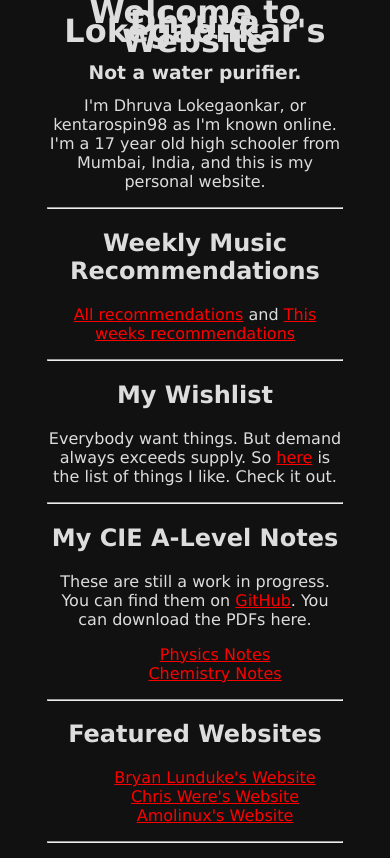
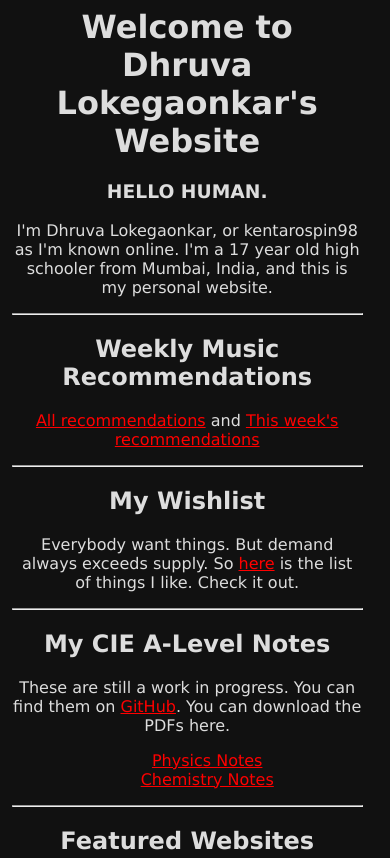
Before and after one commit to kentarospin98/neocities-kensp, a plain HTML site: page index.html in a window 390 px wide. Shown: the top 858 px of the page. Drawn offline with Linux system fonts and the light colour scheme.

Commit message:
Added new notes, changed css to accomodate smaller screens, added this weeks music rec.

```diff
--- a/index.html
+++ b/index.html
@@ -6,12 +6,12 @@
 <body>
 <div class="title">
 <h1>Welcome to Dhruva Lokegaonkar's Website</h1>
-<h3>Not a water purifier.</h3>
+<h3>HELLO HUMAN.</h3>
 </div>
 <p>I'm Dhruva Lokegaonkar, or kentarospin98 as I'm known online. I'm a 17 year old high schooler from Mumbai, India, and this is my personal website.</p>
 <hr>
 <h2>Weekly Music Recommendations</h2>
-<p> <a href="/music/">All recommendations</a> and <a href="/music/2018/02/12/">This weeks recommendations</a></p>
+<p> <a href="/music/">All recommendations</a> and <a href="/music/2018/02/19/">This week's recommendations</a></p>
 <hr>
 <h2>My Wishlist</h2>
 <p>Everybody want things. But demand always exceeds supply. So <a href="/wishlist">here</a> is the list of things I like. Check it out.</p>
--- a/style.css
+++ b/style.css
@@ -1,14 +1,15 @@
 /* CSS is how you can add style to your website, such as colors, fonts, and positioning of your
    HTML content. To learn how to do something, just try searching Google for questions like
    "how to change link color." */
-
+@media only screen {
 body {
   background-color: #111;
   color: #DDD;
   font-family: Verdana;
-  padding-left: 10%;
-  padding-right: 10%;
   text-align: center;
+  padding-left: 20%;
+  padding-right: 20%;
+  font-size: 1em;
 }
 
 a:link {
@@ -24,5 +25,21 @@ ul {
 }
 
 div.title {
-  line-height: 60%;
 }
+}
+
+@media only screen and (max-width: 768px){
+  body {
+    padding-left: 5%;
+    padding-right: 5%;
+    font-size: 1.2em;
+  }
+}
+
+@media only screen and (max-width: 400px){
+  body {
+    padding-left: 1%;
+    padding-right 1%;
+    font-size: 1em;
+  }
+}
```
Also changed, not shown: music/2018/02/19/index.html (added, +23 -0 lines), music/index.html (+2 -1 lines), music/splash.txt, splash.txt, 3 other files.
